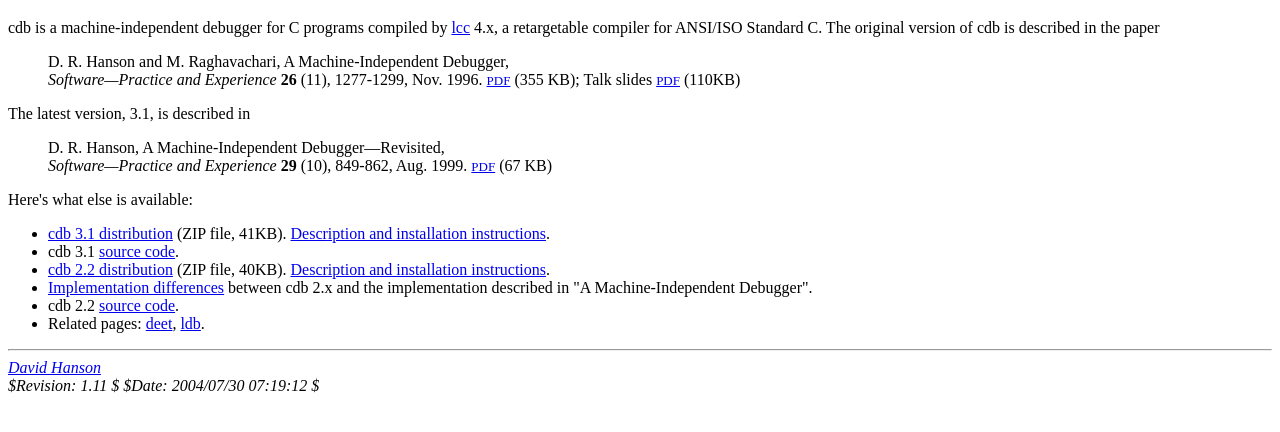
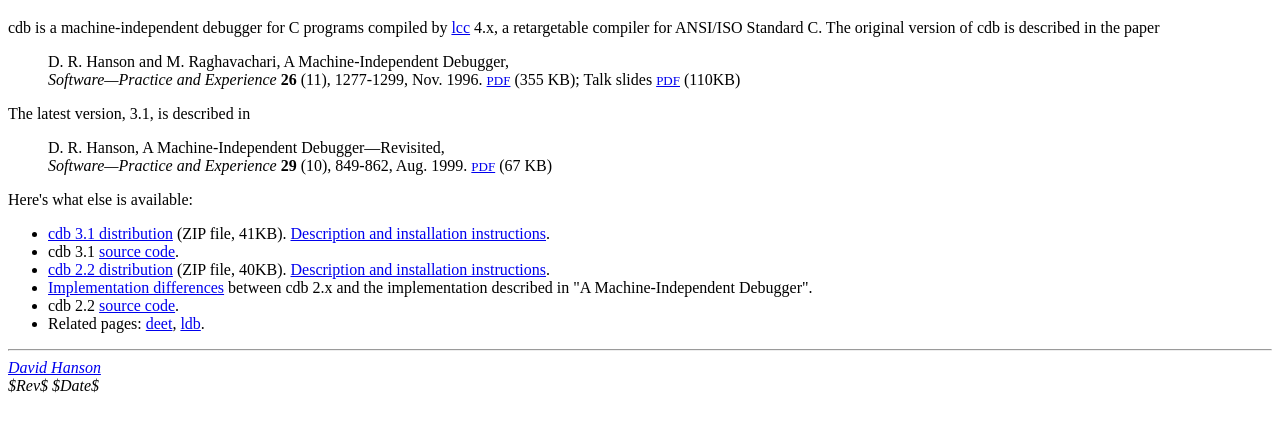
Before and after one commit to drh/cdb, a plain HTML site: page cdb/trunk/web-content/index.html in a window 1280 px wide. Shown: the part 84-516 px from the top of the page. Drawn offline with Linux system fonts and the light colour scheme.

Commit message:
Fixed botched keyword edit.

```diff
--- a/cdb/trunk/web-content/index.html
+++ b/cdb/trunk/web-content/index.html
@@ -32,8 +32,7 @@
 			<li>Related pages: <a href="http://www.cs.princeton.edu/~jlk/deet/">deet</a>, <a href="http://www.cs.virginia.edu/~nr/ldb/">ldb</a>.
 		</ul>
 		<hr>
-		<address><a href="http://www.research.microsoft.com/~drh/">David Hanson</a><br>
-			$Revision: 1.11 $ $Date: 2004/07/30 07:19:12 $</address>
+		<address><a href="http://www.research.microsoft.com/~drh/">David Hanson</a><br>$Rev$ $Date$</address>
 	</body>
 
 </html>
```
